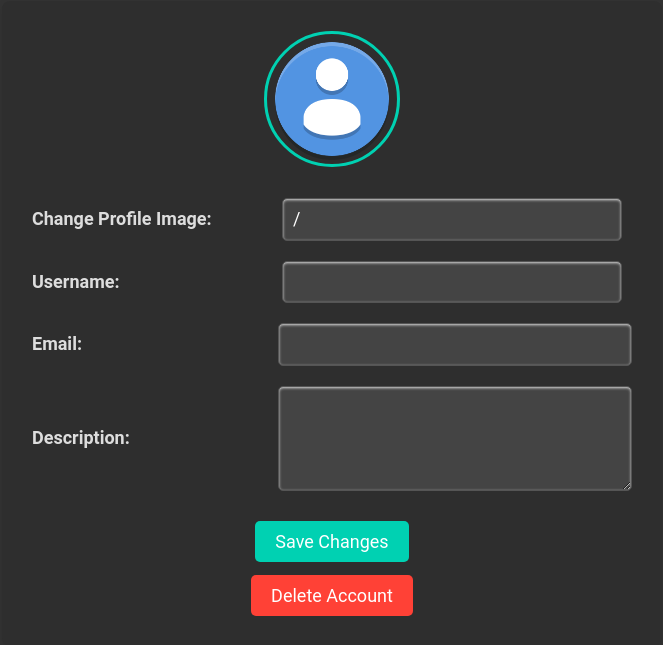
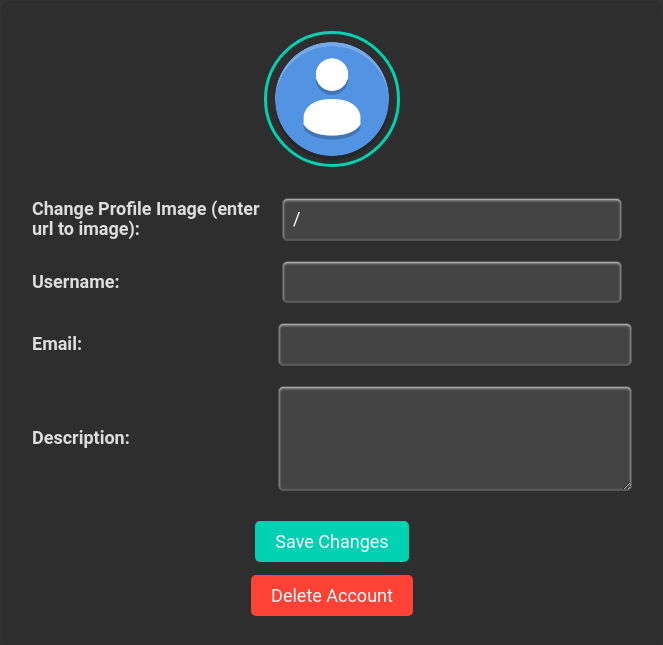
Before and after one commit to Ehtiram-Shukurov/game-review, a Flask app: template templates/user_settings.html in a window 1280 px wide. Shown: the part 221-866 px from the top of the page, without its empty margins (308-971 px from the left). Run offline with Flask 3, Linux system fonts and the light colour scheme; the template is opened without the code that fills it, so the values that code supplies are empty; some libraries are stand-ins or nearby versions.

Commit message:
Change profile img to be a url to an image instead of an actual image

```diff
--- a/templates/user_settings.html
+++ b/templates/user_settings.html
@@ -60,7 +60,7 @@ content %}
   >
     <fieldset>
       <div class="pure-control-group">
-        <label for="picture">Change Profile Image:</label>
+        <label for="picture">Change Profile Image (enter url to image):</label>
         <input id="picture" name="picture" type="text" value={{user.get('picture')}} />
       </div>
 
```
